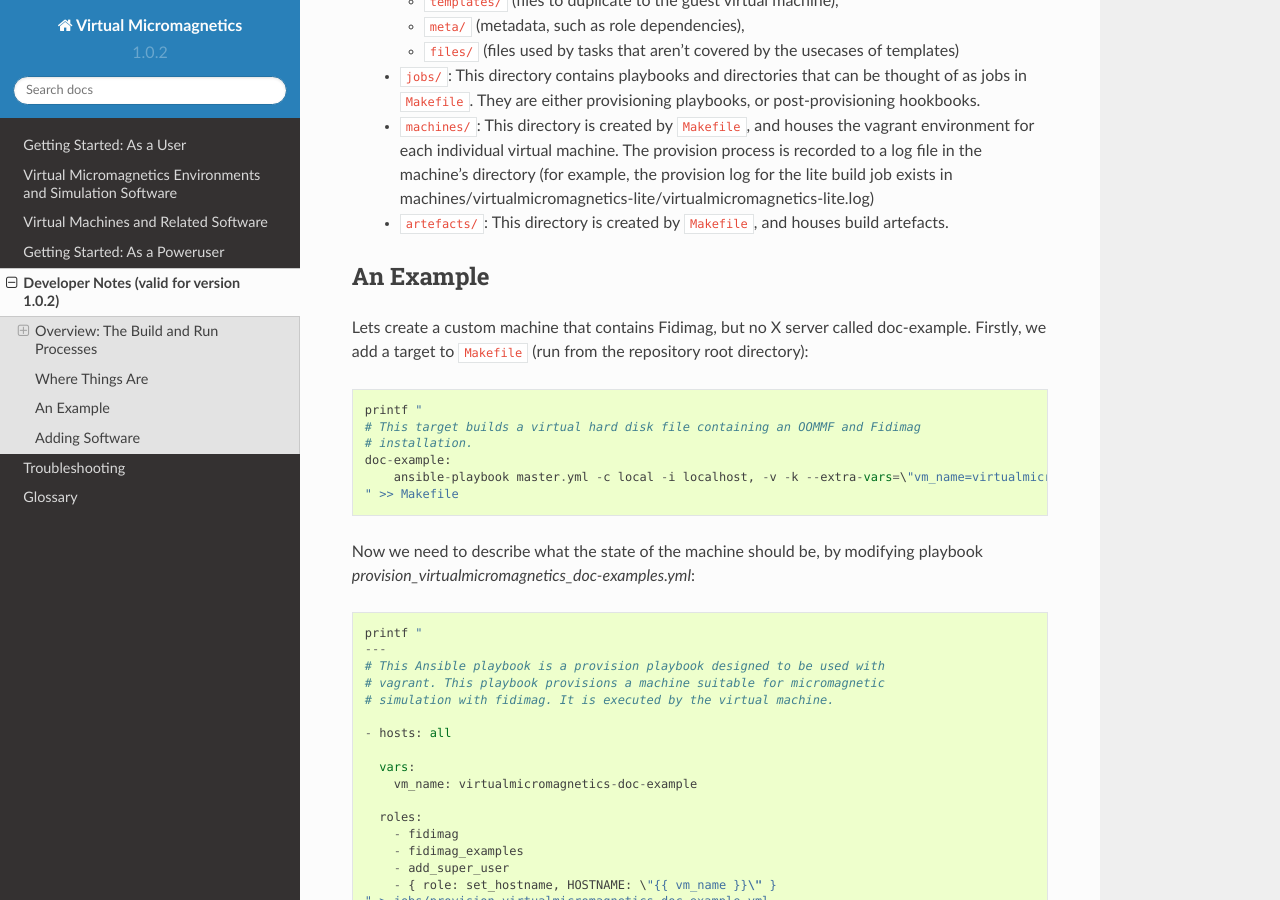
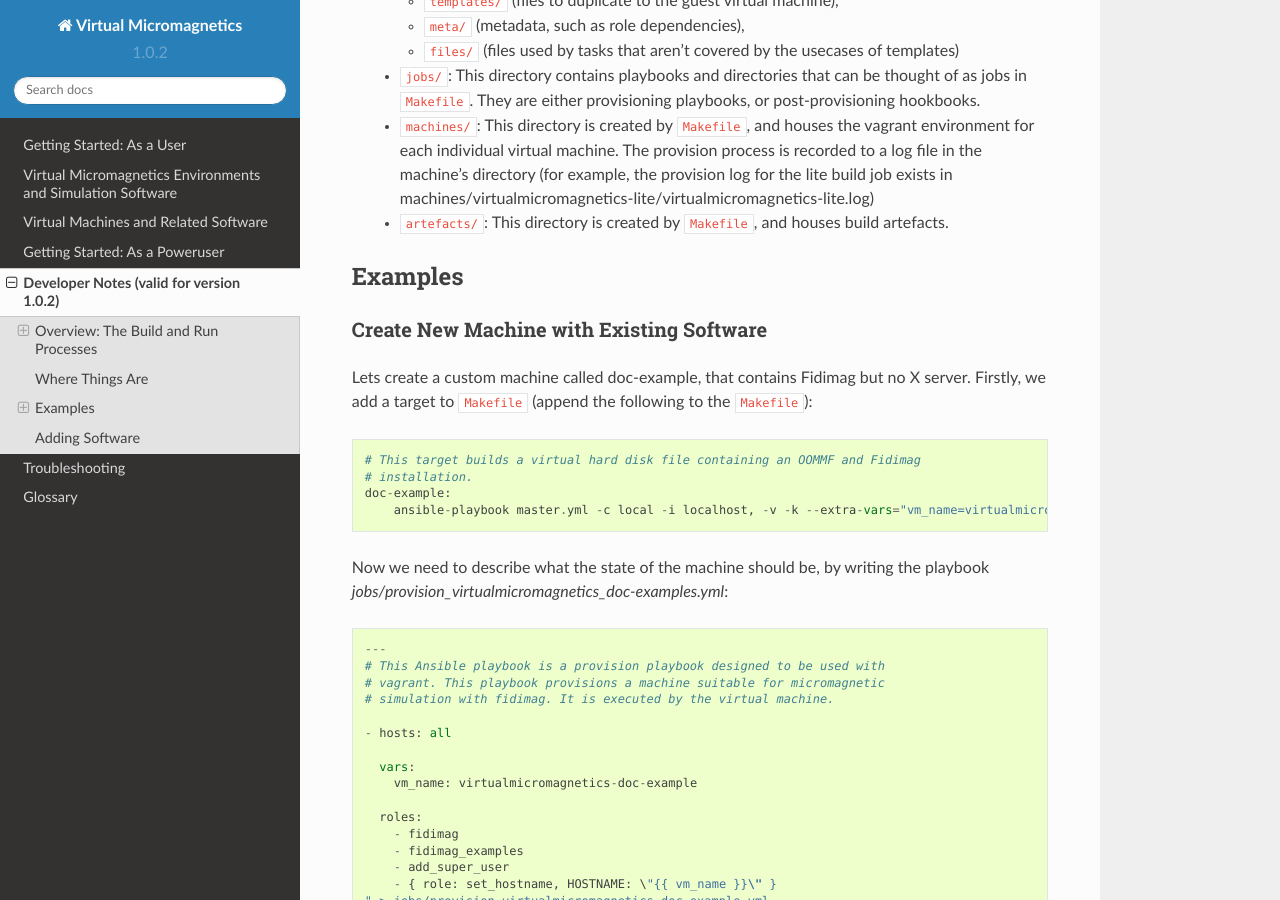
Before and after one commit to computationalmodelling/virtualmicromagnetics, a Sphinx documentation site: the page built from docs/developer-notes.rst, in a window 1280 px wide and 900 px high, scrolled down 2538 px. Built offline with Sphinx 7.4.7 and the Read the Docs theme 2.0.0, drawn with Linux system fonts in a browser that asks for light colours.

Commit message:
DOC-026: Rephrase file contents to be more clear.

```diff
--- a/docs/developer-notes.rst
+++ b/docs/developer-notes.rst
@@ -102,24 +102,25 @@ would need to know where things are, hence the purpose of this section. The
   - ``artefacts/``: This directory is created by ``Makefile``, and houses build
     artefacts.
 
-An Example
-----------
+Examples
+--------
 
-Lets create a custom machine that contains Fidimag, but no X server called
-doc-example. Firstly, we add a target to ``Makefile`` (run from the repository
-root directory)::
+.. _dev-create-machine:
 
-  printf "
+Create New Machine with Existing Software
+~~~~~~~~~~~~~~~~~~~~~~~~~~~~~~~~~~~~~~~~~
+
+Lets create a custom machine called doc-example, that contains Fidimag but no X
+server. Firstly, we add a target to ``Makefile`` (append the following to the ``Makefile``)::
+
   # This target builds a virtual hard disk file containing an OOMMF and Fidimag
   # installation.
   doc-example:
-      ansible-playbook master.yml -c local -i localhost, -v -k --extra-vars=\"vm_name=virtualmicromagnetics-doc-example playbook=provision_virtualmicromagnetics_doc-example.yml hookbook=hook.yml extra_resources_dir=guest_resources/\"
-  " >> Makefile
+      ansible-playbook master.yml -c local -i localhost, -v -k --extra-vars="vm_name=virtualmicromagnetics-doc-example playbook=provision_virtualmicromagnetics_doc-example.yml hookbook=hook.yml extra_resources_dir=guest_resources/"
 
-Now we need to describe what the state of the machine should be, by modifying
-playbook `provision_virtualmicromagnetics_doc-examples.yml`::
+Now we need to describe what the state of the machine should be, by writing the
+playbook `jobs/provision_virtualmicromagnetics_doc-examples.yml`::
 
-  printf "
   ---
   # This Ansible playbook is a provision playbook designed to be used with
   # vagrant. This playbook provisions a machine suitable for micromagnetic
```
